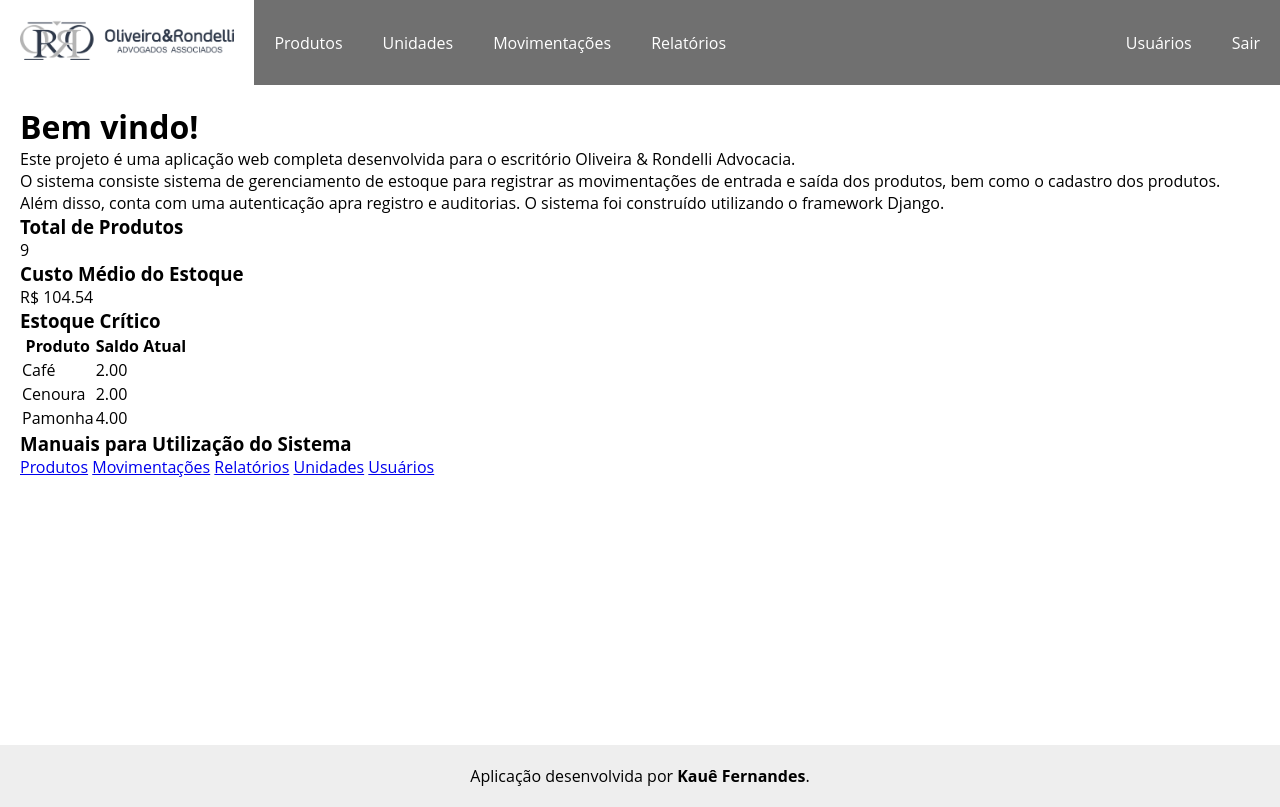
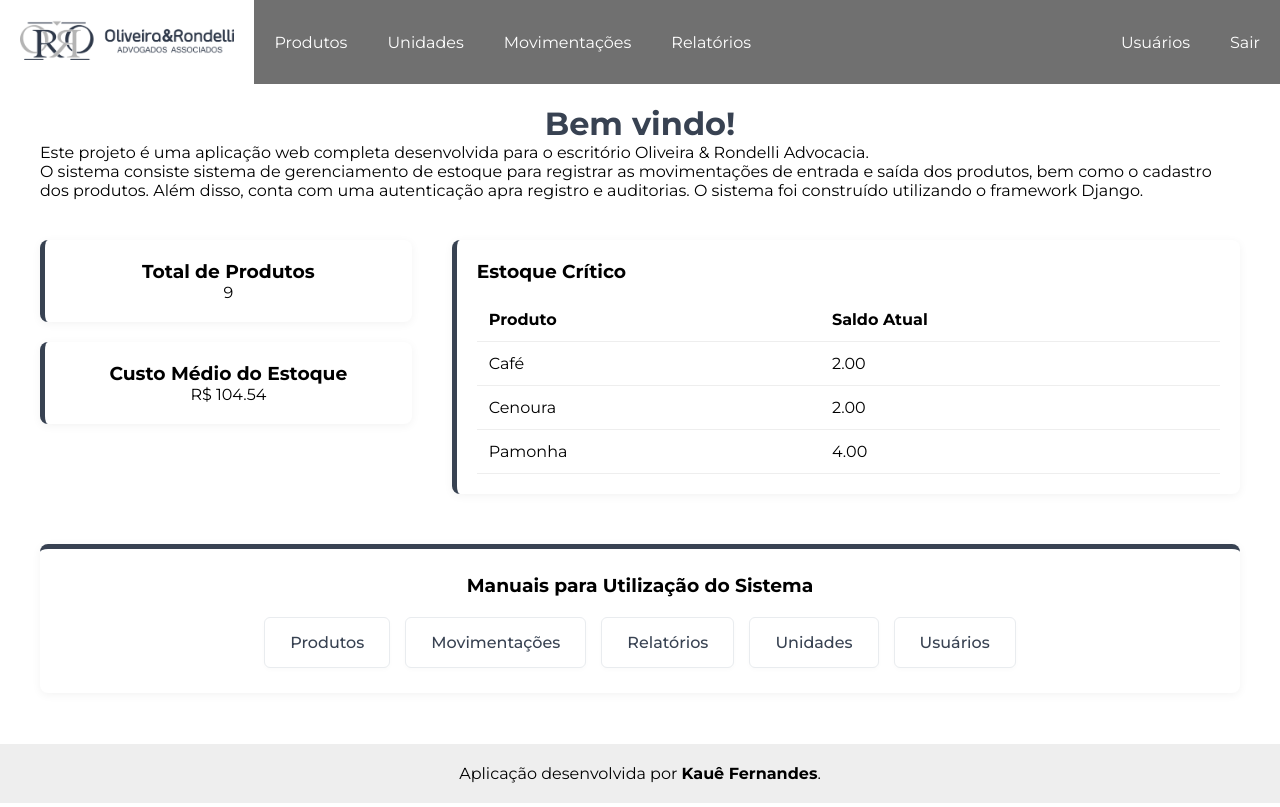
Before and after one commit to kaue-fernandescp/EstoqueOliveiraeRondelli, a Django app: page /core/core/ in a window 1280 px wide. Run offline with Django 5.2, Linux system fonts and the light colour scheme; a user stored in the database is signed in; data comes from the database, SQL or seed files in the repository.

Commit message:
Add files via upload
Estilização parte 2

```diff
--- a/produtos/models.py
+++ b/produtos/models.py
@@ -17,7 +17,7 @@ class Unidades(models.Model):
     class Meta:
         verbose_name = 'Unidade'
         verbose_name_plural = 'Unidades'
-        ordering = ['-uni_nome']
+        ordering = ['uni_nome']
 
 # Tabela dos Produtos
 class Produtos(models.Model):
@@ -57,4 +57,4 @@ class Produtos(models.Model):
     class Meta:
         verbose_name = 'Produto'
         verbose_name_plural = 'Produtos'
-        ordering = ['-pro_descricao']
+        ordering = ['pro_descricao']
--- a/produtos/templates/produtos/lista_produtos.html
+++ b/produtos/templates/produtos/lista_produtos.html
@@ -26,6 +26,9 @@
         </form>
     </div>
     <div class="container-produtos">
+        {% if not request.GET.search %}
+            <p id="primeiros-quantidade">Os 5 primeiros produtos com maior quantidade em estoque:</p>
+        {% endif %}
         <ul class="lista_produtos">
             {% for produto in produtos %}
                 <a href="{% url 'produto' produto.id %}"><li>{{ produto }}</li></a>
--- a/produtos/views.py
+++ b/produtos/views.py
@@ -12,7 +12,7 @@ def lista_produtos(request):
     if pesquisa:
         produtos = Produtos.objects.filter(pro_descricao__icontains=pesquisa)
     else:
-        produtos = Produtos.objects.order_by('pro_saldo')[:5]
+        produtos = Produtos.objects.order_by('-pro_saldo')[:5]
     context = {'produtos': produtos}
     return render(request, 'produtos/lista_produtos.html', context)
 
--- /dev/null
+++ b/static/css/home.css
@@ -0,0 +1,98 @@
+h1 {
+    text-align: center;
+    color: rgba(56, 66, 82);
+}
+
+.container-bem-vindo {
+    padding: 0 20px 20px 20px;
+}
+
+.dashboard-produtos {
+    display: flex;
+    justify-content: space-between;
+    align-items: flex-start; /* Alinha os topos */
+    gap: 40px;
+    margin: 20px;
+}
+
+.container-card {
+    flex: 1; /* Ocupa metade do espaço */
+    display: flex;
+    flex-direction: column;
+    gap: 20px;
+}
+
+.card {
+    background-color: #fff;
+    padding: 20px;
+    border-radius: 8px;
+    box-shadow: 0 2px 10px rgba(0,0,0,0.05);
+    border-left: 5px solid rgba(56, 66, 82);
+    min-width: 200px;
+    text-align: center;
+}
+
+.container-painel {
+    flex: 2; /* Faz a tabela ser mais larga que o card */
+    background: #fff;
+    padding: 20px;
+    border-radius: 8px;
+    box-shadow: 0 2px 10px rgba(0,0,0,0.05);
+    border-left: 5px solid rgba(56, 66, 82);
+}
+
+.painel {
+    width: 100%;
+    border-collapse: collapse;
+    margin-top: 15px;
+}
+
+.painel th, .painel td {
+    text-align: left;
+    padding: 12px;
+    border-bottom: 1px solid #eee;
+}
+
+.dashboard-manuais {
+    margin: 50px 20px 0 20px; /* Alinha com a margem da dashboard-produtos */
+    padding: 25px;
+    background-color: #fff;
+    border-radius: 8px;
+    box-shadow: 0 2px 10px rgba(0,0,0,0.05);
+    border-top: 5px solid rgba(56, 66, 82);
+}
+
+.dashboard-manuais h3 {
+    text-align: center;
+    margin-top: 0;
+}
+
+.manuais {
+    display: flex;
+    flex-wrap: wrap;
+    gap: 15px;
+    margin-top: 20px;
+    justify-content: center
+}
+
+.item-manual {
+    background-color: #fff;
+    color: rgba(56, 66, 82);
+    text-decoration: none;
+    padding: 15px 25px;
+    border-radius: 6px;
+    border: 1px solid #e9ecef;
+    font-weight: 500;
+    transition: all 0.3s ease; /* Efeito suave ao passar o mouse */
+    display: flex;
+    align-items: center;
+    box-shadow: 0 2px 5px rgba(0,0,0,0.02);
+}
+
+/* Efeito Hover (ao passar o mouse) */
+.item-manual:hover {
+    background-color: rgba(56, 66, 82);
+    color: #fff;
+    transform: translateY(-3px); /* Leve pulinho para cima */
+    box-shadow: 0 4px 12px rgba(0,0,0,0.1);
+}
--- a/static/css/produtos.css
+++ b/static/css/produtos.css
@@ -2,6 +2,10 @@ h1 {
     text-align: center;
     color: rgba(56, 66, 82);
     padding: 0 0 10px 0;
+}
+
+#primeiros-quantidade {
+    margin-top: 20px;
 }
 
 /*Container de Produtos*/
--- a/static/css/style1.css
+++ b/static/css/style1.css
@@ -2,7 +2,7 @@
     margin: 0;
     padding: 0;
     box-sizing: border-box;
-    font-family: 'Open Sans', sans-serif;
+    font-family: 'Montserrat', sans-serif;
 }
 
 .menu {
--- a/usuarios/templates/usuarios/login.html
+++ b/usuarios/templates/usuarios/login.html
@@ -13,8 +13,12 @@
 <body>
     {% block content %}
         <main>
+            <div class="container-logo">
+                <img class="logo" src="{% static 'imagens/logo.png' %}" alt="Logo Oliveira e Rondelli">
+            </div>
             <div class="container-formulario">
-                <h1 id="login">Login</h1>
+                <h2 class="login-p">Gerenciamento de Material de Consumo</h2>
+                <h3 class="login-h">Login</h3>
                 <form class="formulario" action="{% url 'login' %}" method='post'>
                     {% csrf_token %}
                     {{ form.as_p }}
```
Also changed, not shown: static/css/manuais.css (added, +76 -0 lines), static/css/usuarios.css (+24 -3 lines).
